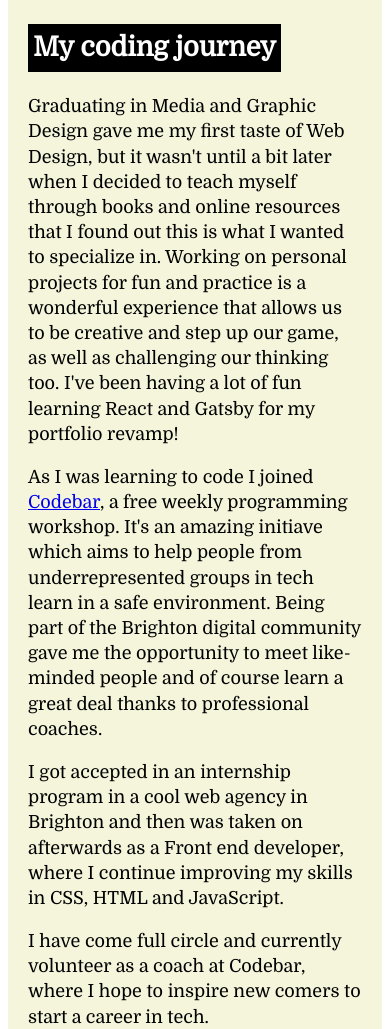
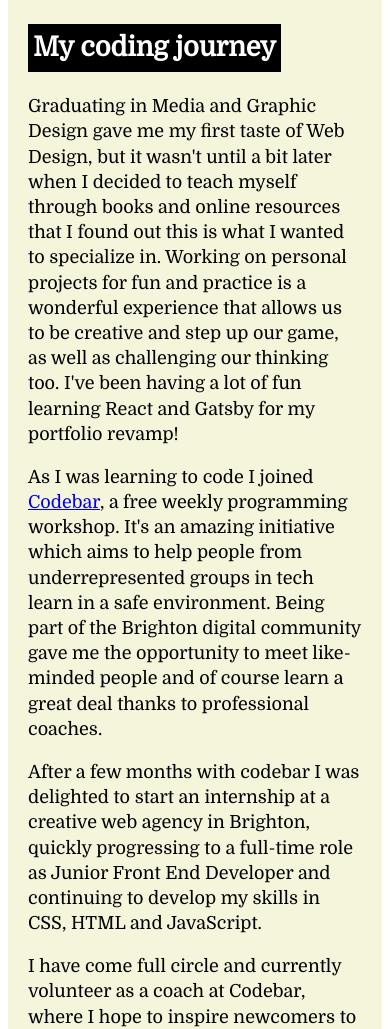
Before and after one commit to javiersanchezplanelles/portfolio-gatsby, a Gatsby site: page /About in a window 390 px wide. Shown: the part 73-1102 px from the top of the page. Built offline with nearby package versions, Linux system fonts and the light colour scheme; Gatsby itself is replaced by a stand-in of ours.

Commit message:
Update copy on About page and add margin bottom to first link on Header list on mobile

```diff
--- a/src/pages/About.js
+++ b/src/pages/About.js
@@ -17,13 +17,14 @@ function About() {
                 Working on personal projects for fun and practice is a wonderful experience that allows us
                 to be creative and step up our game, as well as challenging our thinking too.
                 I've been having a lot of fun learning React and Gatsby for my portfolio revamp!</p>
-                <p>As I was learning to code I joined <a href="https://codebar.io/brighton">Codebar</a>, a free weekly programming workshop. It's an amazing initiave
+                <p>As I was learning to code I joined <a href="https://codebar.io/brighton">Codebar</a>, a free weekly programming workshop. It's an amazing initiative
                 which aims to help people from underrepresented groups in tech learn in a safe environment. Being part of the
                 Brighton digital community gave me the opportunity to meet like-minded people and of course learn a great deal
                 thanks to professional coaches.</p>
-                <p>I got accepted in an internship program in a cool web agency in Brighton and then was taken on afterwards
-                as a Front end developer, where I continue improving my skills in CSS, HTML and JavaScript.</p>
-                <p>I have come full circle and currently volunteer as a coach at Codebar, where I hope to inspire new comers to
+                <p>After a few months with codebar I was delighted to start an internship at a creative web agency
+                in Brighton, quickly progressing to a full-time role as Junior Front End Developer and
+                continuing to develop my skills in CSS, HTML and JavaScript.</p>
+                <p>I have come full circle and currently volunteer as a coach at Codebar, where I hope to inspire newcomers to
                 start a career in tech.</p>
 
                 <h2>In my free time...</h2>
--- a/src/styles/Header.scss
+++ b/src/styles/Header.scss
@@ -84,6 +84,10 @@
             width: 100%;
             animation: slideDown 250ms forwards;
         }
+
+        .Header__List a:first-child {
+            margin-bottom: 10px;
+        }
     }
 }
 
```
